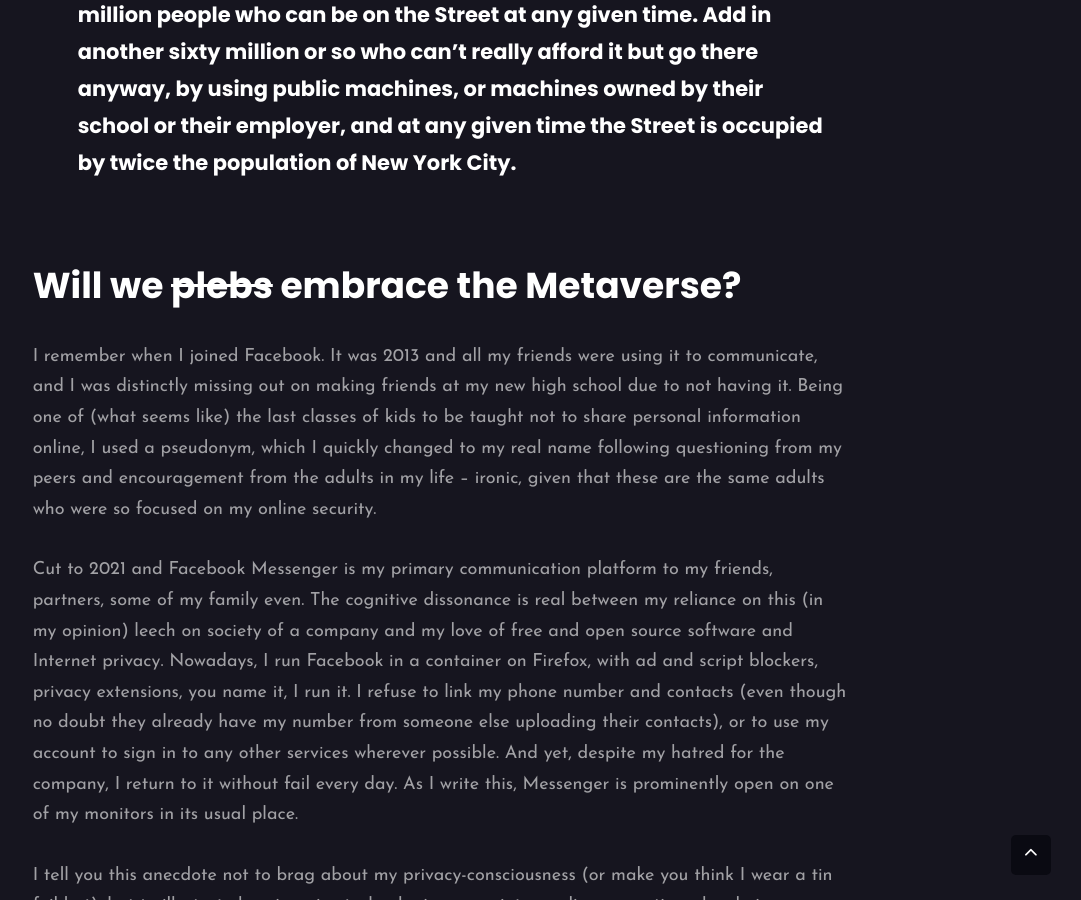
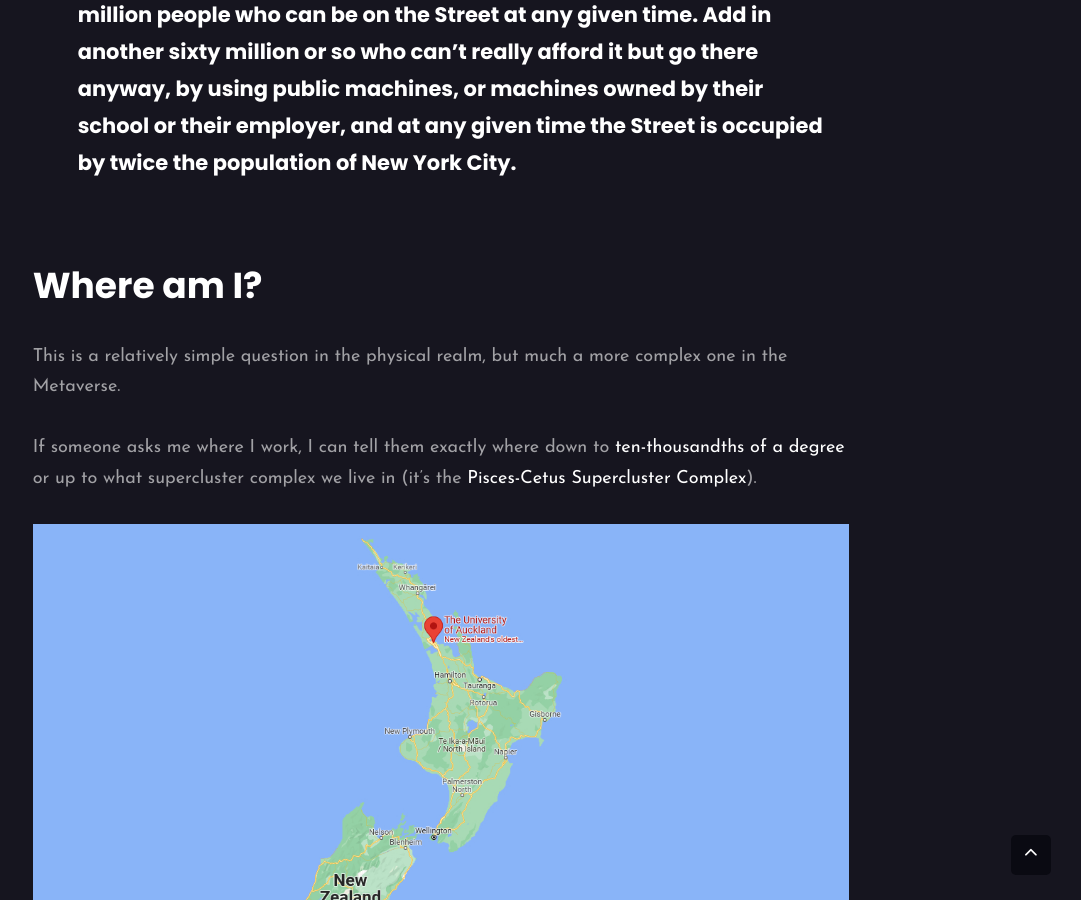
Before and after one commit to EinsteinFrizz/blog, a Jekyll site: the page built from _posts/2021-11-24-metaverse.markdown, in a window 1280 px wide and 900 px high, scrolled down 4312 px. Shown: the whole window, without its empty margins (199-1280 px from the left). Built offline with Jekyll 4.4.1, drawn with Linux system fonts in a browser that asks for light colours; nearby versions of some CDN libraries.

Commit message:
images attempt

```diff
--- a/_posts/2021-11-24-metaverse.markdown
+++ b/_posts/2021-11-24-metaverse.markdown
@@ -56,6 +56,14 @@ Facebook refers to this metaverse as ***the*** Metaverse, while I refer to it as
 *Snow Crash* addresses the issue of access to technology, the inequities it creates, and the lengths people go to to access these technologies that put them on the same level as the elite, even if this has financial consequences:
 > In the real world-planet Earth, Reality, there are somewhere between six and ten billion people.  At any given time, most of them are making mud bricks or field-stripping their AK-47s.  Perhaps a billion of them have enough money to own a computer; these people have more money than all of the others put together.  Of these billion potential computer owners, maybe a quarter of them actually bother to own computers, and a quarter of these have machines that are powerful enough to handle the Street protocol.  That makes for about sixty million people who can be on the Street at any given time.  Add in another sixty million or so who can't really afford it but go there anyway, by using public machines, or machines owned by their school or their employer, and at any given time the Street is occupied by twice the population of New York City.
 
+# Where am I?
+
+This is a relatively simple question in the physical realm, but much a more complex one in the Metaverse.
+
+If someone asks me where I work, I can tell them exactly where down to [ten-thousandths of a degree](https://xkcd.com/2170/) or up to what supercluster complex we live in (it's the [Pisces-Cetus Supercluster Complex](https://articles.adsabs.harvard.edu/pdf/1986ApJ...303...25T)).
+
+<img src="/images/uoa-nz.jpg" alt="A map of New Zealand with the University of Auckland highlighted."><img src="/images/earth-location.jpg" alt="A diagram of the Solar System.">
+
 # Will we ~~plebs~~ embrace the Metaverse?
 
 I remember when I joined Facebook. It was 2013 and all my friends were using it to communicate, and I was distinctly missing out on making friends at my new high school due to not having it. Being one of (what seems like) the last classes of kids to be taught not to share personal information online, I used a pseudonym, which I quickly changed to my real name following questioning from my peers and encouragement from the adults in my life – ironic, given that these are the same adults who were so focused on my online security.
```
Also changed, not shown: images/earth-location.jpg (added), images/pale-blue-dot.jpg (added), images/uoa-nz.jpg (added).
